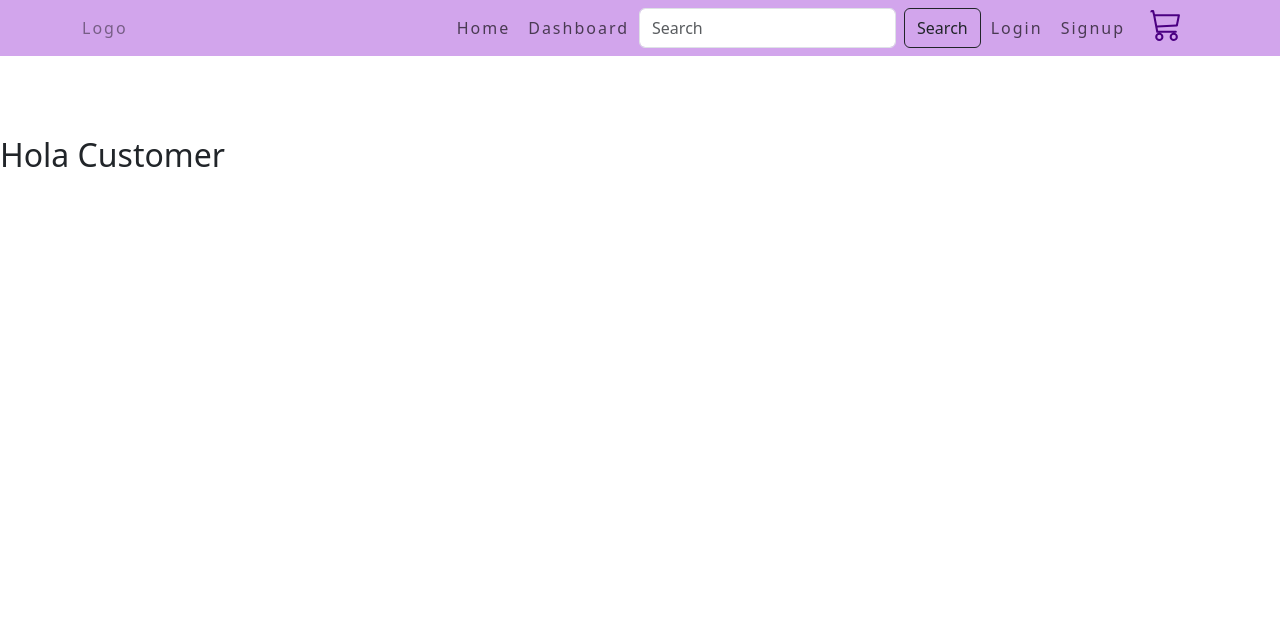
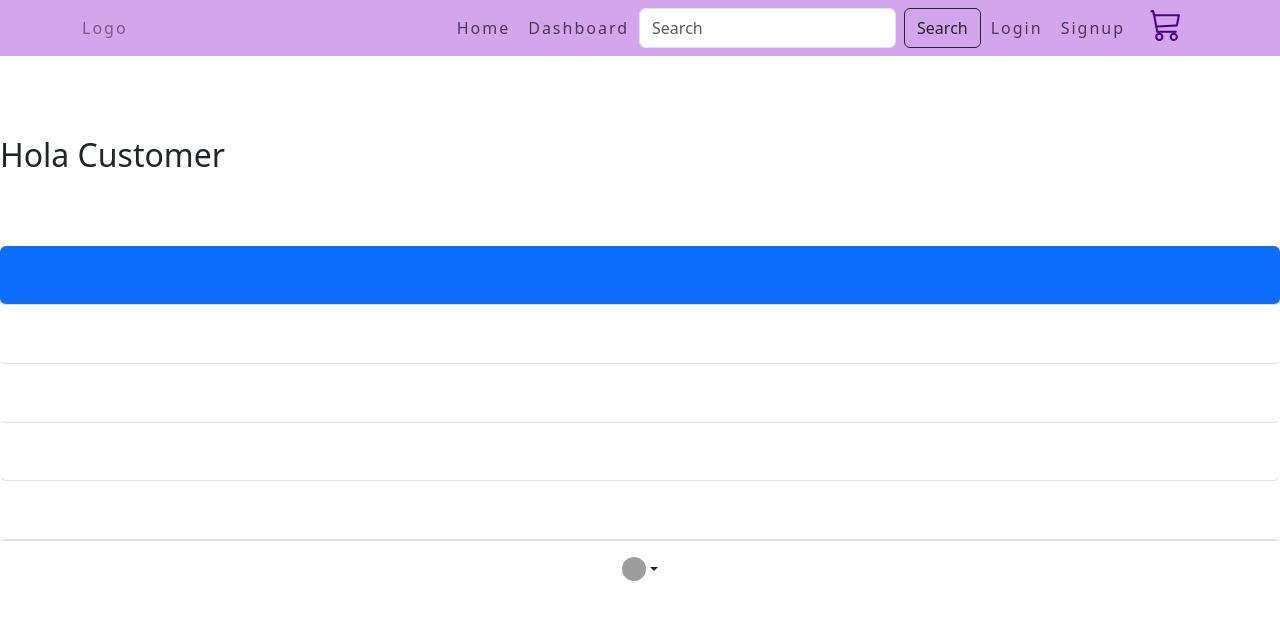
Before and after one commit to luncied/E-Commerce, a React (Vite) app: page /secret in a window 1280 px wide. Shown: the top 620 px of the page. Built offline with nearby package versions, Linux system fonts and the light colour scheme; no server answers; grey boxes are pictures that could not be loaded.

Commit message:
Starting with Secret Page, starting with side navbar     To do:         --> Dashboard (continue) 	--> Secret secction 	    --> Sidebar with CRUD on products 	--> Add items to cart (localstorage with id as key)

```diff
--- a/src/pages/Dashboard.jsx
+++ b/src/pages/Dashboard.jsx
@@ -29,7 +29,7 @@ function Dashboard () {
       {
         userData &&
           (
-            <div className='tw-container tw-max-w-xl tw-flex tw-flex-col tw-items-center '>
+            <div className='tw-container tw-max-w-xl tw-max-h-xl tw-flex tw-flex-col tw-items-center '>
               <div className='form-control tw-flex tw-flex-col tw-items-center tw-py-20'>
                 <div className='input-group tw-max-w-md'>
                   <span className='input-group-text' id='basic-addon1'>
--- a/src/pages/Secret.jsx
+++ b/src/pages/Secret.jsx
@@ -11,12 +11,50 @@ function Secret () {
         : <h2>Hola Customer</h2>
       }
 
-      {
-        userPayload?.role === 'CUSTOMER' && <h4>Bienvenido CUSTOMER</h4>
-      }
-      {
-        userPayload?.role === 'ADMIN' && <h4>Bienvenido ADMIN</h4>
-      }
+      <a href='/' className='d-block p-3 link-dark text-decoration-none' title='' data-bs-toggle='tooltip' data-bs-placement='right' data-bs-original-title='Icon-only'>
+        <svg className='bi' width='40' height='32'><use xlink:href='#bootstrap'></use></svg>
+        <span className='visually-hidden'>Icon-only</span>
+      </a>
+      <ul className='nav nav-pills nav-flush flex-column mb-auto text-center'>
+        <li className='nav-item'>
+          <a href='#' className='nav-link active py-3 border-bottom' aria-current='page' title='' data-bs-toggle='tooltip' data-bs-placement='right' data-bs-original-title='Home'>
+            <svg className='bi' width='24' height='24' role='img' aria-label='Home'><use xlink:href='#home'></use></svg>
+          </a>
+        </li>
+        <li>
+          <a href='#' className='nav-link py-3 border-bottom' title='' data-bs-toggle='tooltip' data-bs-placement='right' data-bs-original-title='Dashboard'>
+            <svg className='bi' width='24' height='24' role='img' aria-label='Dashboard'><use xlink:href='#speedometer2'></use></svg>
+          </a>
+        </li>
+        <li>
+          <a href='#' className='nav-link py-3 border-bottom' title='' data-bs-toggle='tooltip' data-bs-placement='right' data-bs-original-title='Orders'>
+            <svg className='bi' width='24' height='24' role='img' aria-label='Orders'><use xlink:href='#table'></use></svg>
+          </a>
+        </li>
+        <li>
+          <a href='#' className='nav-link py-3 border-bottom' title='' data-bs-toggle='tooltip' data-bs-placement='right' data-bs-original-title='Products'>
+            <svg className='bi' width='24' height='24' role='img' aria-label='Products'><use xlink:href='#grid'></use></svg>
+          </a>
+        </li>
+        <li>
+          <a href='#' className='nav-link py-3 border-bottom' title='' data-bs-toggle='tooltip' data-bs-placement='right' data-bs-original-title='Customers'>
+            <svg className='bi' width='24' height='24' role='img' aria-label='Customers'><use xlink:href='#people-circle'></use></svg>
+          </a>
+        </li>
+      </ul>
+      <div className='dropdown border-top'>
+        <a href='#' className='d-flex align-items-center justify-content-center p-3 link-dark text-decoration-none dropdown-toggle' id='dropdownUser3' data-bs-toggle='dropdown' aria-expanded='false'>
+          <img src='https://github.com/mdo.png' alt='mdo' width='24' height='24' className='rounded-circle' />
+        </a>
+        <ul className='dropdown-menu text-small shadow' aria-labelledby='dropdownUser3'>
+          <li><a className='dropdown-item' href='#'>New project...</a></li>
+          <li><a className='dropdown-item' href='#'>Settings</a></li>
+          <li><a className='dropdown-item' href='#'>Profile</a></li>
+          <li><hr className='dropdown-divider' /></li>
+          <li><a className='dropdown-item' href='#'>Sign out</a></li>
+        </ul>
+      </div>
+
     </div>
   )
 }
```
